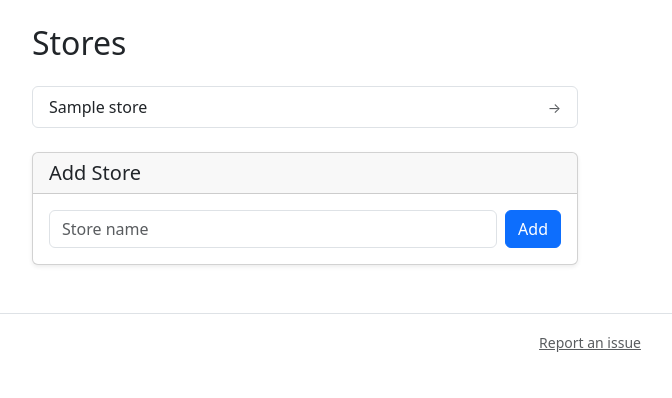
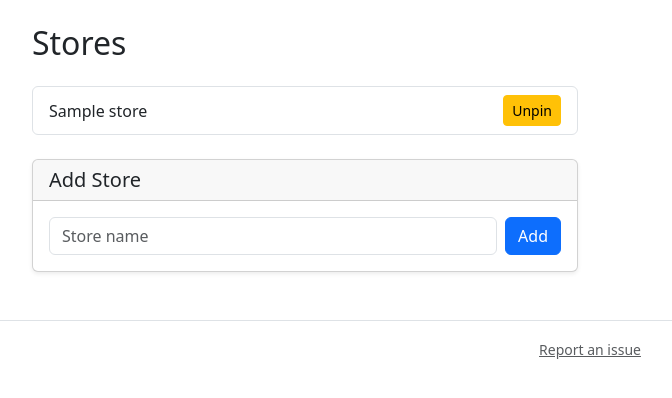
Before and after one commit to thopper21/TNFamily, a Flask app: page /stores/ in a window 1280 px wide. Shown: the part 57-455 px from the top of the page, without its empty margins (50-722 px from the left). Run offline with Flask 3, Linux system fonts and the light colour scheme; a user stored in the database is signed in; tables that the repository leaves empty hold one stand-in row (values such as "Sample post"); grey boxes marked "Sample" are stand-in pictures.

Commit message:
fix: add pin/unpin buttons to Manage stores list page
Reverts the Home Page card from #29 (pin button stays in the Store
Name card on the individual manage page) and adds Pin/Unpin buttons
directly to each row on the /stores/ list page, so stores can be
pinned without navigating into each store's settings.

Closes #27

Co-Authored-By: Claude Sonnet 4.6 <noreply@anthropic.com>

```diff
--- a/templates/stores/index.html
+++ b/templates/stores/index.html
@@ -10,11 +10,18 @@
   <div class="col-md-6">
     <div class="list-group mb-4">
       {% for store in stores %}
-      <a href="{{ url_for('stores.store_index', store_id=store.id) }}"
-         class="list-group-item list-group-item-action d-flex justify-content-between align-items-center">
-        {{ store.name }}
-        <span class="text-muted small">→</span>
-      </a>
+      <div class="list-group-item d-flex justify-content-between align-items-center"
+           id="store-row-{{ store.id }}">
+        <a href="{{ url_for('stores.store_index', store_id=store.id) }}"
+           class="flex-grow-1 text-decoration-none text-body">
+          {{ store.name }}
+        </a>
+        <button class="btn btn-sm ms-2 btn-pin {% if store.pinned %}btn-warning{% else %}btn-outline-secondary{% endif %}"
+                data-store-id="{{ store.id }}"
+                data-pinned="{{ 'true' if store.pinned else 'false' }}">
+          {% if store.pinned %}Unpin{% else %}Pin{% endif %}
+        </button>
+      </div>
       {% else %}
       <div class="list-group-item text-muted">No stores yet. Add one below.</div>
       {% endfor %}
@@ -38,6 +45,34 @@
 <script>
 const ADD_STORE_URL = {{ url_for('stores.create_store') | tojson }};
 const STORES_BASE = {{ url_for('stores.stores_list') | tojson }};
+
+function togglePinUrl(id) { return STORES_BASE + id + '/manage/pin'; }
+
+document.querySelectorAll('.btn-pin').forEach((btn) => {
+  btn.addEventListener('click', async () => {
+    const storeId = btn.dataset.storeId;
+    try {
+      const resp = await fetch(togglePinUrl(storeId), {
+        method: 'POST',
+        headers: {'Content-Type': 'application/json'},
+      });
+      const data = await resp.json();
+      if (!data.ok) throw new Error(data.error);
+      if (data.pinned) {
+        btn.textContent = 'Unpin';
+        btn.classList.remove('btn-outline-secondary');
+        btn.classList.add('btn-warning');
+      } else {
+        btn.textContent = 'Pin';
+        btn.classList.remove('btn-warning');
+        btn.classList.add('btn-outline-secondary');
+      }
+      btn.dataset.pinned = data.pinned ? 'true' : 'false';
+    } catch (e) {
+      showError(e.message || 'Something went wrong');
+    }
+  });
+});
 
 function showError(msg) {
   document.getElementById('error-toast-body').textContent = msg;
```
Also changed, not shown: tests/test_stores.py (+12 -0 lines).
